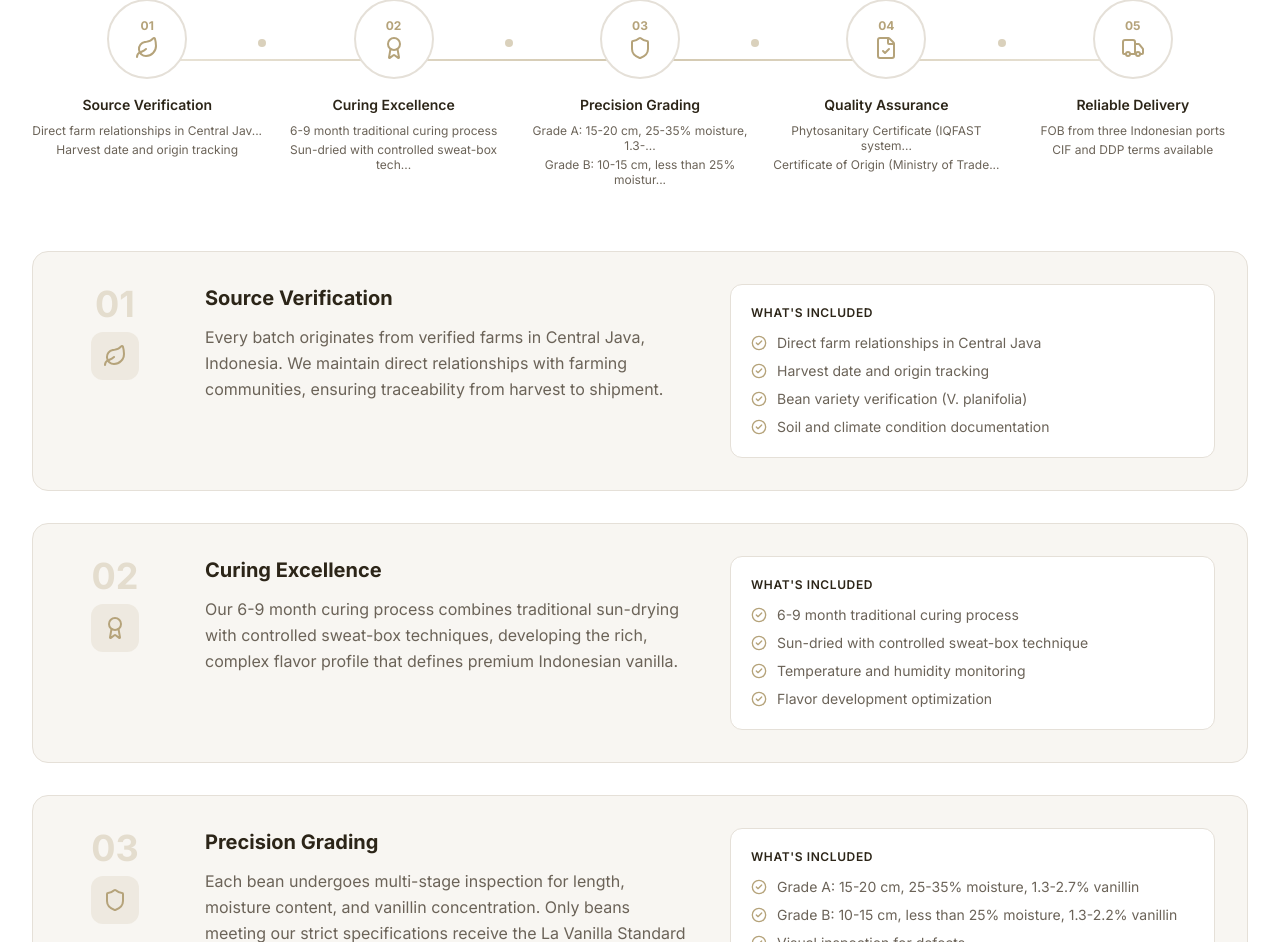
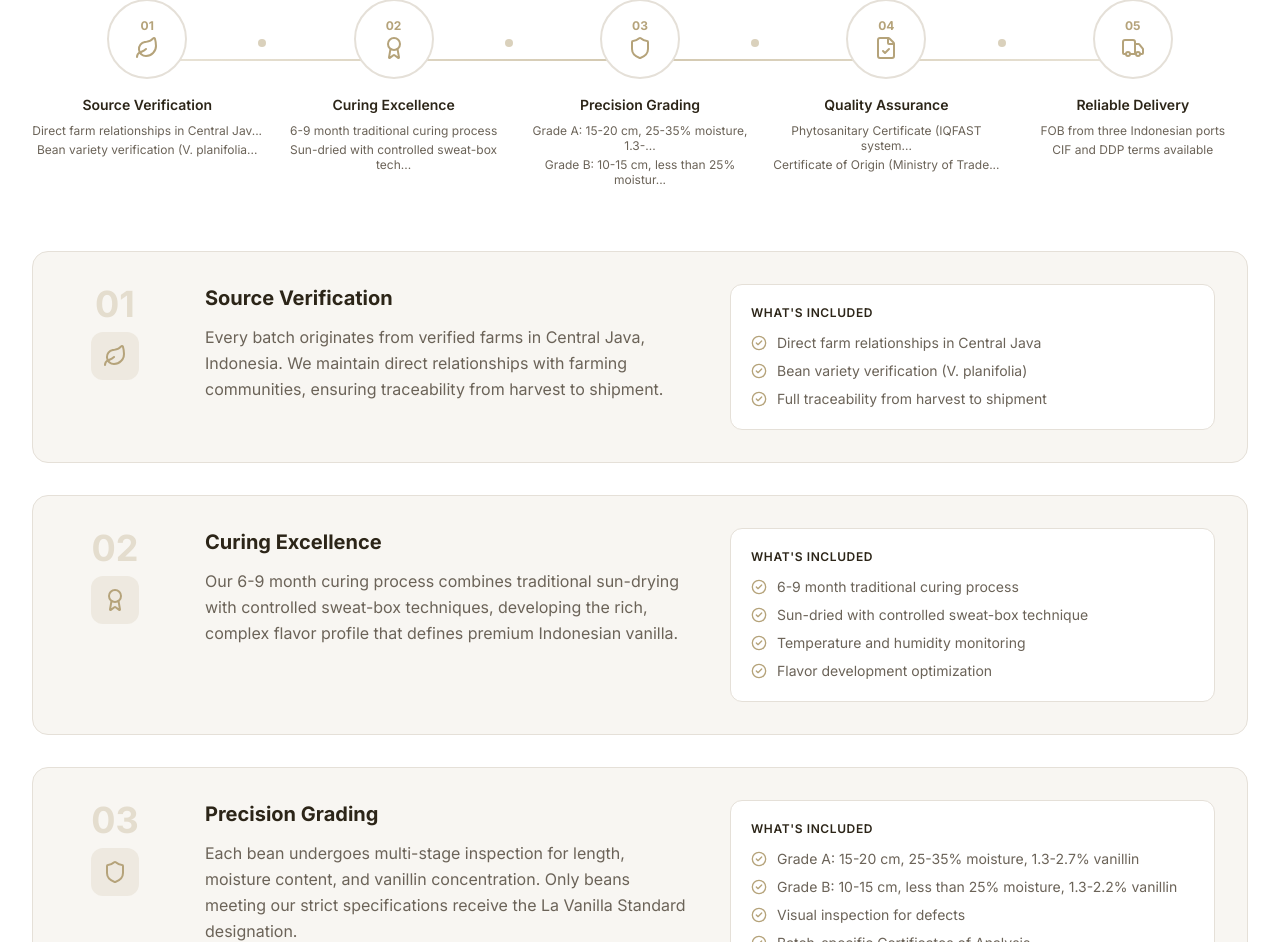
Before and after one commit to irfanmulachela-glitch/vanilla, a Next.js app: page /la-vanilla-standard in a window 1280 px wide. Shown: the part 913-1855 px from the top of the page. Built offline with nearby package versions, Linux system fonts and the light colour scheme.

Commit message:
Simplify Source Verification step details

```diff
--- a/src/app/la-vanilla-standard/page.tsx
+++ b/src/app/la-vanilla-standard/page.tsx
@@ -31,9 +31,8 @@ const steps = [
       "Every batch originates from verified farms in Central Java, Indonesia. We maintain direct relationships with farming communities, ensuring traceability from harvest to shipment.",
     details: [
       "Direct farm relationships in Central Java",
-      "Harvest date and origin tracking",
       "Bean variety verification (V. planifolia)",
-      "Soil and climate condition documentation",
+      "Full traceability from harvest to shipment",
     ],
   },
   {
```
